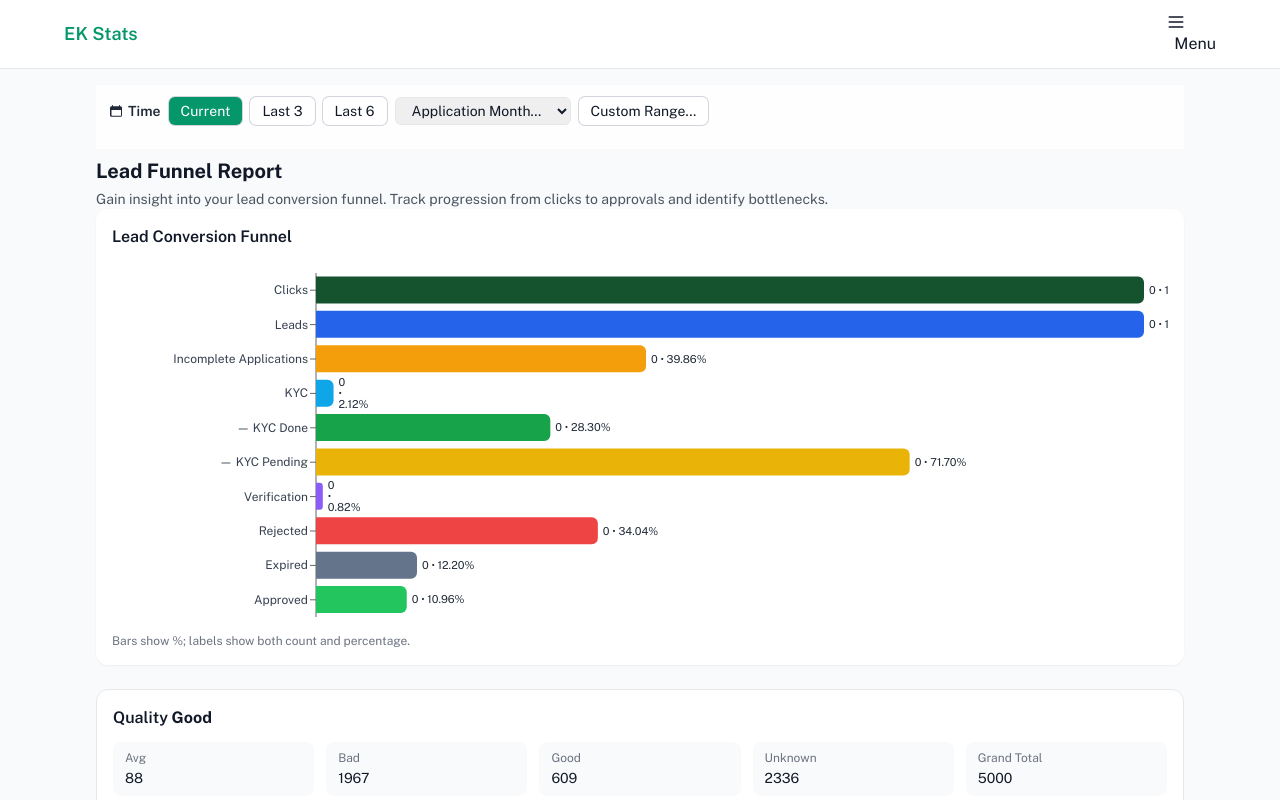
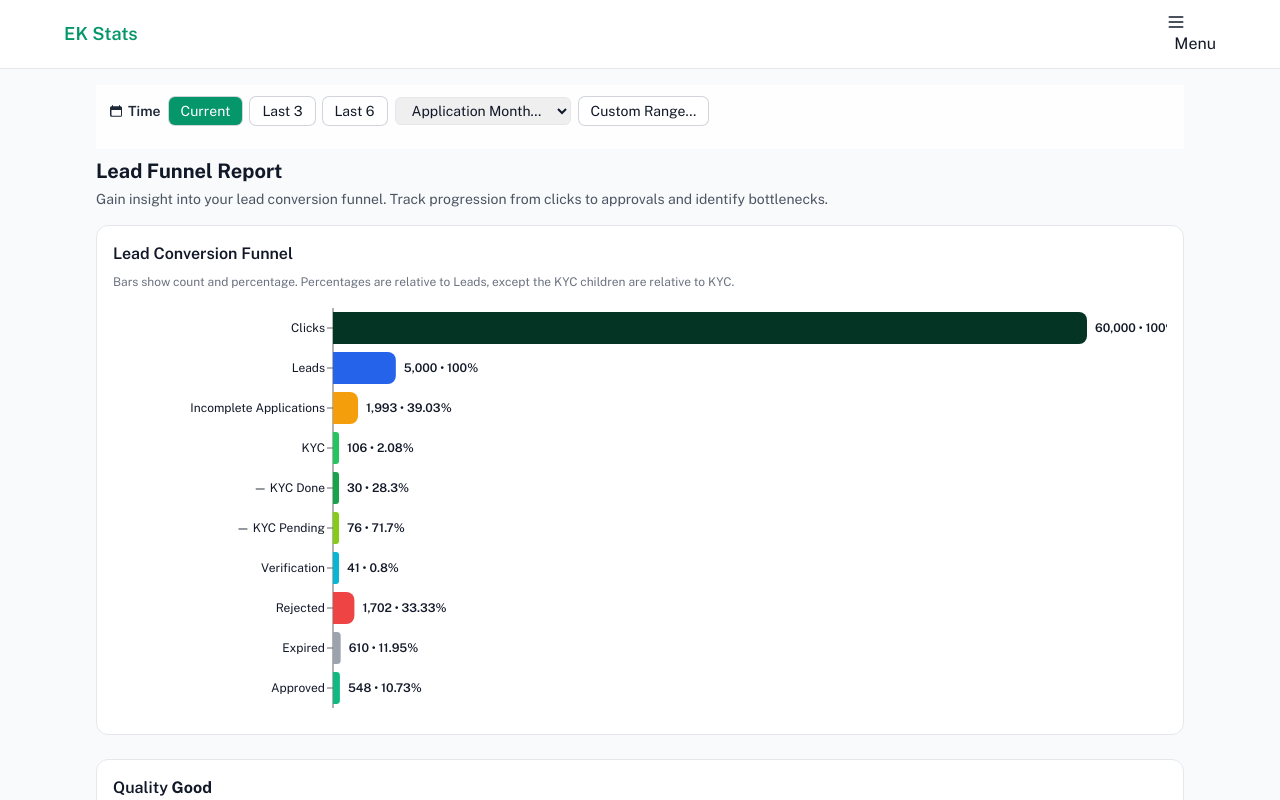
Before and after one commit to Abhyudaya1996/ek-statsv4, a Next.js app: page /funnel in a window 1280 px wide. Built offline with nearby package versions, Linux system fonts and the light colour scheme.

Commit message:
feat(funnel,quality): add FunnelV2 with mock data, enrich quality card, KYC sub-stages; remove old FunnelRow usage

```diff
--- a/app/funnel/page.tsx
+++ b/app/funnel/page.tsx
@@ -4,24 +4,10 @@ import { FilterBar } from '@/components/filters/filter-bar';
 // import { EmptyState } from '@/components/ui/empty-state';
 // import { useFilters } from '@/hooks/use-filters';
 import QualityAnalysis from '@/components/quality/QualityAnalysis';
-import { FunnelChart, type FunnelRow } from '@/components/charts/funnel-chart';
+import FunnelV2Root from '@/components/charts/FunnelV2Root';
 
 export default function FunnelPage() {
-  const totalClicks = 60000; // 100%
-  const leads = 5000; // 100% relative to leads
 
-  const rows: FunnelRow[] = [
-    { key: 'clicks', label: 'Clicks', count: totalClicks, pct: 100, color: '#14532d' },
-    { key: 'leads', label: 'Leads', count: 5000, pct: 100, color: '#2563eb' },
-    { key: 'incomplete', label: 'Incomplete Applications', count: 1993, pct: (1993 / leads) * 100, level: 1 },
-    { key: 'kyc', label: 'KYC', count: 106, pct: (106 / leads) * 100, level: 1, color: '#0ea5e9' },
-    { key: 'kyc_done', label: '—  KYC Done', count: 30, pct: (30 / 106) * 100, level: 2, color: '#16a34a' },
-    { key: 'kyc_pending', label: '—  KYC Pending', count: 76, pct: (76 / 106) * 100, level: 2, color: '#eab308' },
-    { key: 'verification', label: 'Verification', count: 41, pct: (41 / leads) * 100, level: 1 },
-    { key: 'rejected', label: 'Rejected', count: 1702, pct: (1702 / leads) * 100, level: 1 },
-    { key: 'expired', label: 'Expired', count: 610, pct: (610 / leads) * 100, level: 1 },
-    { key: 'approved', label: 'Approved', count: 548, pct: (548 / leads) * 100, level: 1 },
-  ];
 
   return (
     <>
@@ -32,10 +18,9 @@ export default function FunnelPage() {
         Gain insight into your lead conversion funnel. Track progression from clicks to approvals and identify bottlenecks.
       </p>
 
-      <div className="rounded-xl bg-white p-4 shadow-sm">
-        <h2 className="mb-4 text-base font-semibold">Lead Conversion Funnel</h2>
-        <FunnelChart rows={rows} />
-      </div>
+      <section className="mt-4">
+        <FunnelV2Root />
+      </section>
 
       <div className="mt-6">
         <QualityAnalysis />
--- a/app/leads/detailed/page.tsx
+++ b/app/leads/detailed/page.tsx
@@ -169,8 +169,9 @@ export default function DetailedLeadsPage() {
   ];
   const normalizedList: LeadRow[] = (list && list.length ? list : fallbackList).map((r) => {
     const stageLower = (r.stageBucket || '').toLowerCase();
-    const normalizedStage = stageLower.startsWith('kyc') ? 'KYC' : r.stageBucket;
-    return { ...r, stageBucket: normalizedStage };
+    const isKyc = stageLower.startsWith('kyc');
+    const subStage = isKyc ? (r.stageBucket.includes('Done') ? 'KYC Done' : r.stageBucket.includes('Pending') ? 'KYC Pending' : 'KYC') : undefined;
+    return { ...r, stageBucket: isKyc ? 'KYC' : r.stageBucket, description: subStage && subStage !== 'KYC' ? subStage : r.description };
   });
   const total = (data as any).meta?.total ?? list.length;
   const totalPages = Math.max(1, Math.ceil(total / 50));
--- /dev/null
+++ b/components/charts/FunnelV2.tsx
@@ -0,0 +1,90 @@
+'use client';
+
+import React from 'react';
+import { BarChart, Bar, XAxis, YAxis, Tooltip, ResponsiveContainer, LabelList } from 'recharts';
+import { FUNNEL_MOCK, type FunnelNode } from '@/lib/mock/funnel';
+
+type Mode = 'both' | 'count' | 'percent';
+
+const COLORS: Record<string, string> = {
+  clicks: '#043424',
+  leads: '#2563eb',
+  incomplete: '#f59e0b',
+  kyc: '#22c55e',
+  'kyc-done': '#16a34a',
+  'kyc-pend': '#84cc16',
+  verify: '#06b6d4',
+  reject: '#ef4444',
+  expired: '#9ca3af',
+  approved: '#10b981',
+};
+
+const ORDER = ['clicks', 'leads', 'incomplete', 'kyc', 'kyc-done', 'kyc-pend', 'verify', 'reject', 'expired', 'approved'];
+
+function withDisplay(mode: Mode) {
+  return [...FUNNEL_MOCK]
+    .sort((a, b) => ORDER.indexOf(a.id) - ORDER.indexOf(b.id))
+    .map(n => ({
+      ...n,
+      indent: n.parent === 'kyc' ? 2 : n.parent ? 1 : 0,
+      labelRight:
+        mode === 'both'
+          ? `${n.value.toLocaleString()} • ${n.percent}%`
+          : mode === 'count'
+          ? n.value.toLocaleString()
+          : `${n.percent}%`,
+      barValue: n.value,
+      fill: COLORS[n.id] ?? '#64748b',
+    }));
+}
+
+function CustomLabel(props: any) {
+  const { x, y, width, height, value } = props;
+  const textX = (x ?? 0) + (width ?? 0) + 8;
+  const textY = (y ?? 0) + (height ?? 0) / 2 + 2;
+  return (
+    <text x={textX} y={textY} dy={2} textAnchor="start" fill="#111827" fontSize={12} fontWeight={600}>
+      {value}
+    </text>
+  );
+}
+
+export default function FunnelV2({ mode = 'both' }: { mode?: Mode }) {
+  const data = React.useMemo(() => withDisplay(mode), [mode]);
+
+  const yTick = (v: any) => {
+    const node = FUNNEL_MOCK.find(n => n.label === v);
+    const indent = node?.parent === 'kyc' ? '   ' : node?.parent ? '  ' : '';
+    return indent + v;
+  };
+
+  return (
+    <div aria-label="Lead Conversion Funnel" className="rounded-xl border bg-white p-4">
+      <h3 className="mb-2 text-base font-semibold text-gray-900">Lead Conversion Funnel</h3>
+      <p className="mb-2 text-xs text-gray-500">
+        Bars show count and percentage. Percentages are relative to Leads, except the KYC children are relative to KYC.
+      </p>
+      <div className="h-[420px]">
+        <ResponsiveContainer width="100%" height="100%">
+          <BarChart data={data} layout="vertical" margin={{ top: 10, right: 80, left: 10, bottom: 10 }}>
+            <XAxis type="number" hide />
+            <YAxis dataKey="label" type="category" width={210} tick={{ fill: '#111827', fontSize: 12 }} tickFormatter={yTick} />
+            <Tooltip
+              cursor={{ fill: 'rgba(2,132,199,0.05)' }}
+              formatter={(val: any, _name: any, ctx: any) => {
+                const n: FunnelNode | undefined = ctx?.payload;
+                const value = n?.value ?? 0;
+                const pct = n?.percent ?? 0;
+                const label = n?.label?.replace(/^—\s/, '') ?? '';
+                return [`${value.toLocaleString()} • ${pct}%`, label];
+              }}
+            />
+            <Bar dataKey="barValue" radius={[0, 8, 8, 0]} minPointSize={6} isAnimationActive={false}>
+              <LabelList dataKey="labelRight" content={<CustomLabel />} />
+            </Bar>
+          </BarChart>
+        </ResponsiveContainer>
+      </div>
+    </div>
+  );
+}
--- /dev/null
+++ b/components/charts/FunnelV2Root.tsx
@@ -0,0 +1,16 @@
+'use client';
+import React from 'react';
+import FunnelV2 from './FunnelV2';
+
+export default function FunnelV2Root() {
+  const [mode, setMode] = React.useState<'both' | 'count' | 'percent'>('both');
+  React.useEffect(() => {
+    const node = document.querySelector('[data-funnel-root]');
+    if (node) (node as any).__setMode = setMode;
+  }, []);
+  return (
+    <div data-funnel-root="">
+      <FunnelV2 mode={mode} />
+    </div>
+  );
+}
--- /dev/null
+++ b/lib/mock/funnel.ts
@@ -0,0 +1,22 @@
+// lib/mock/funnel.ts
+export type FunnelNode = {
+  id: string;
+  label: string;
+  value: number;      // count
+  percent: number;    // display percent (already computed)
+  parent?: string;    // for indents / hierarchy
+};
+
+export const FUNNEL_MOCK: FunnelNode[] = [
+  { id: 'clicks', label: 'Clicks', value: 60000, percent: 100 },
+  { id: 'leads',  label: 'Leads',  value: 5000,  percent: 100 },
+
+  { id: 'incomplete', label: 'Incomplete Applications', value: 1993, percent: 39.03, parent: 'leads' },
+  { id: 'kyc',        label: 'KYC',                    value: 106,  percent: 2.08,  parent: 'leads' },
+  { id: 'kyc-done',   label: '— KYC Done',            value: 30,   percent: 28.30, parent: 'kyc'   },
+  { id: 'kyc-pend',   label: '— KYC Pending',         value: 76,   percent: 71.70, parent: 'kyc'   },
+  { id: 'verify',     label: 'Verification',           value: 41,   percent: 0.80,  parent: 'leads' },
+  { id: 'reject',     label: 'Rejected',               value: 1702, percent: 33.33, parent: 'leads' },
+  { id: 'expired',    label: 'Expired',                value: 610,  percent: 11.95, parent: 'leads' },
+  { id: 'approved',   label: 'Approved',               value: 548,  percent: 10.73, parent: 'leads' },
+];
--- /dev/null
+++ b/lib/mock/quality.ts
@@ -0,0 +1,30 @@
+// lib/mock/quality.ts
+
+export const QUALITY_LEADS = {
+  avg: 88,
+  bad: 1967,
+  good: 609,
+  unknown: 2336,
+  total: 5000,
+};
+
+export const CARD_OUTS = {
+  avg: 2,
+  good: 383,
+  unknown: 163,
+  bad: 0,
+  total: 548,
+};
+
+export const REJECTION = {
+  avg: { count: 13, pct: 14.77 },
+  bad: { count: 1660, pct: 84.39 },
+  good: { count: 56, pct: 9.20 },
+  unknown: { count: 583, pct: 24.96 },
+};
+
+export const POTENTIAL_COMMISSION = {
+  total: 1_000_000,
+  availableForPayment: 300_000,
+  pendingForConfirmation: 200_000,
+};
```
Also changed, not shown: components/quality/QualityAnalysis.tsx (+29 -36 lines).
